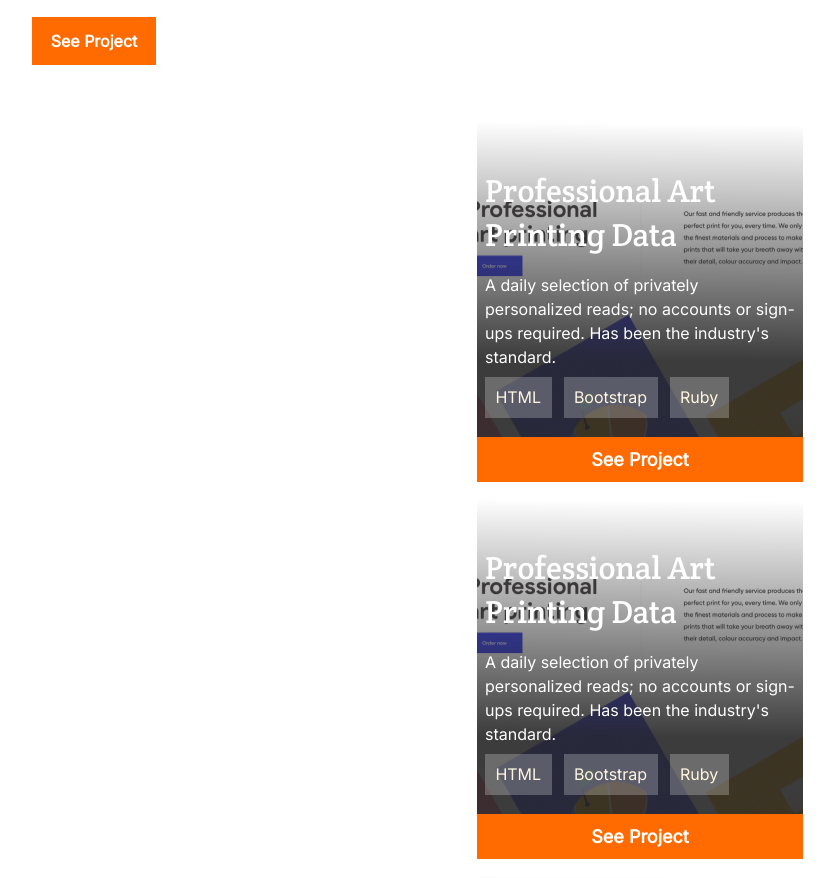
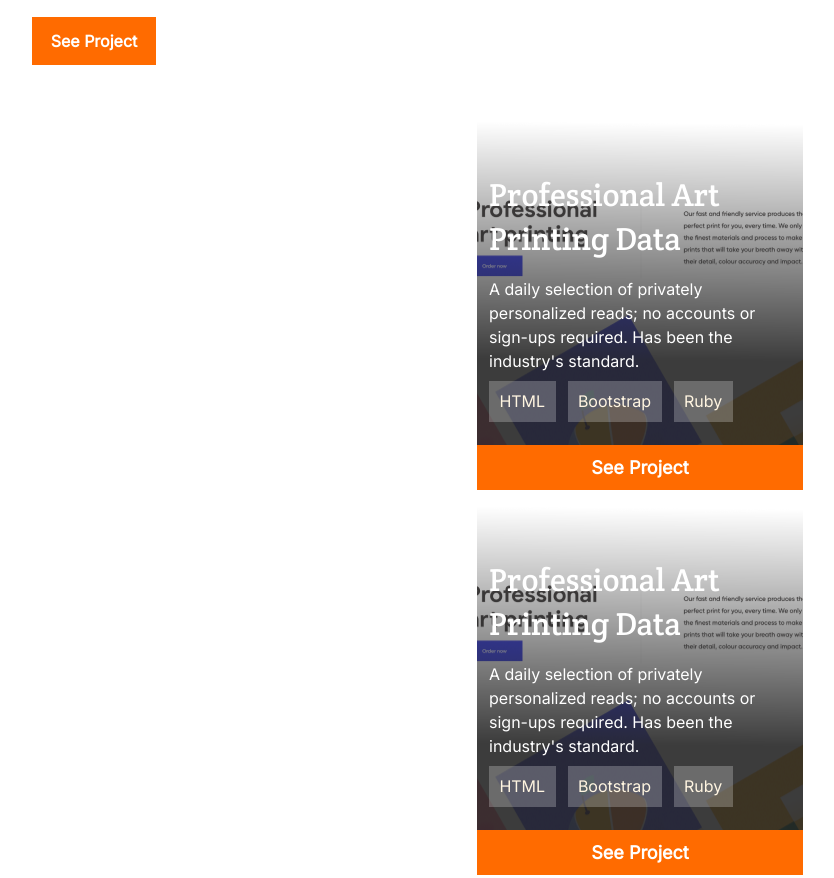
Before and after one commit to Chimoneg27/Personal-Portfolio, a website: page index.html in a window 1280 px wide. Shown: the part 1326-2204 px from the top of the page, without its empty margins (0-834 px from the left). Drawn offline with Linux system fonts and the light colour scheme.

Commit message:
Fix cards padding

```diff
--- a/styles/mobile.css
+++ b/styles/mobile.css
@@ -260,7 +260,7 @@ main {
 
 .cards {
   width: 20.375rem;
-  padding: 3rem 0.5rem;
+  padding: 3.25rem 0.75rem;
   background-image: url(/images/Img\ cards.png);
   background-repeat: no-repeat;
   position: relative;
```
